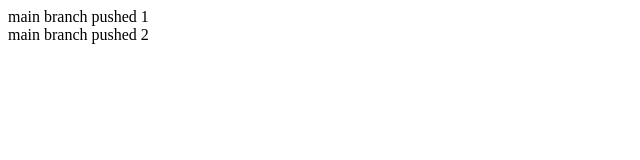
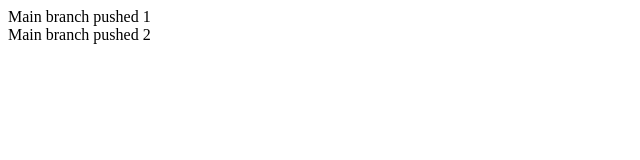
Before and after one commit to Dhruvisgoat/practiseGit, a plain HTML site: page index.html in a window 1280 px wide. Shown: the full height of the page, 0-640 px from the left. Drawn offline with Linux system fonts and the light colour scheme.

Commit message:
modified index.html

```diff
--- a/index.html
+++ b/index.html
@@ -4,8 +4,8 @@
     <title>how</title>
 </head>
 <body>
-    <div> main branch pushed 1 </div>
-    <div> main branch pushed 2 </div>
+    <div> Main branch pushed 1 </div>
+    <div> Main branch pushed 2 </div>
 </body>
 
 </html>
```
